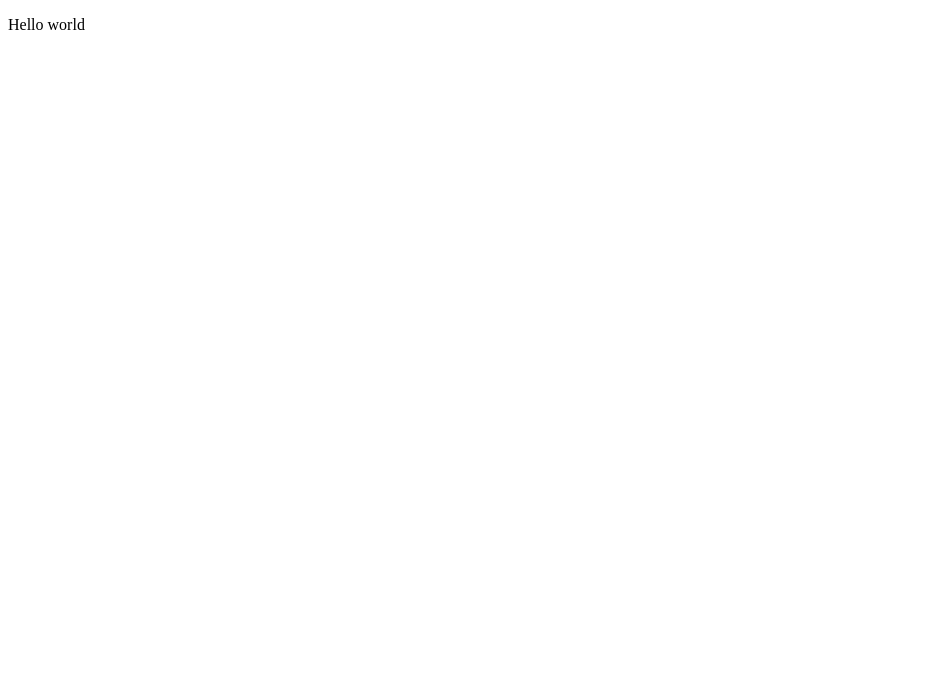
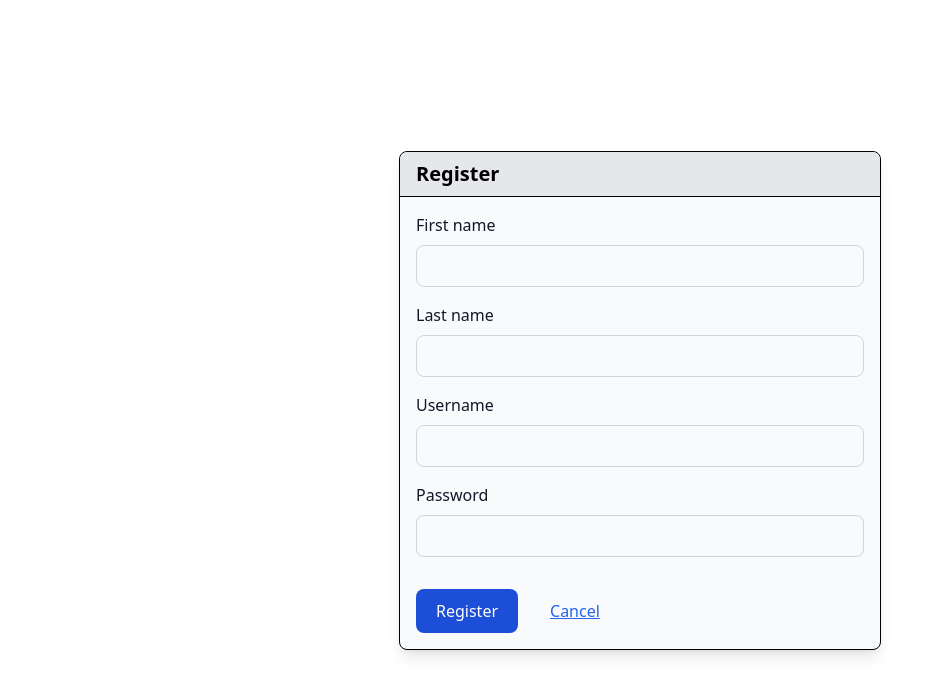
Before and after one commit to Caffadras/chatio-fe, an Angular app: page / in a window 1280 px wide. Shown: the top 696 px of the page, without its empty margins (0-935 px from the left). Built offline with nearby package versions, Linux system fonts and the light colour scheme.

Commit message:
added tailwindcss and coded login form template

```diff
--- a/package.json
+++ b/package.json
@@ -27,12 +27,17 @@
     "@angular/cli": "~15.2.4",
     "@angular/compiler-cli": "^15.2.0",
     "@types/jasmine": "~4.3.0",
+    "autoprefixer": "^10.4.14",
     "jasmine-core": "~4.5.0",
     "karma": "~6.4.0",
     "karma-chrome-launcher": "~3.1.0",
     "karma-coverage": "~2.2.0",
     "karma-jasmine": "~5.1.0",
     "karma-jasmine-html-reporter": "~2.0.0",
+    "postcss": "^8.4.21",
+    "prettier": "^2.8.6",
+    "prettier-plugin-tailwindcss": "^0.2.5",
+    "tailwindcss": "^3.2.7",
     "typescript": "~4.9.4"
   }
 }
--- a/src/app/app.component.html
+++ b/src/app/app.component.html
@@ -1 +1,3 @@
-<p>Hello world</p>
+<div class="grid place-items-center min-h-[100dvh]">
+  <app-login-form></app-login-form>
+</div>
--- /dev/null
+++ b/src/app/login-form/login-form.component.html
@@ -0,0 +1,71 @@
+<div
+  class="m-[1rem] rounded-lg border-[1px] border-black bg-slate-50 shadow-lg"
+>
+  <div
+    class="rounded-t-lg border-b-[1px] border-black bg-gray-200 px-[1rem] py-[0.5rem] text-xl font-semibold"
+  >
+    Register
+  </div>
+  <form class="w-[30rem] p-[1rem]">
+    <div>
+      <label for="first_name" class="mb-2 block text-gray-900"
+        >First name</label
+      >
+      <input
+        type="text"
+        id="first_name"
+        class="block w-full rounded-lg border border-gray-300 bg-gray-50 p-2.5 text-sm text-gray-900 focus:border-blue-500 focus:outline-none focus:ring-2 focus:ring-blue-500"
+        required
+      />
+    </div>
+
+    <div class="mt-[1rem]">
+      <label for="last_name" class="mb-2 block text-gray-900"
+        >Last name</label
+      >
+      <input
+        type="text"
+        id="last_name"
+        class="block w-full rounded-lg border border-gray-300 bg-gray-50 p-2.5 text-sm text-gray-900 focus:border-blue-500 focus:outline-none focus:ring-2 focus:ring-blue-500"
+        required
+      />
+    </div>
+
+    <div class="mt-[1rem]">
+      <label for="username" class="mb-2 block text-gray-900"
+        >Username</label
+      >
+      <input
+        type="text"
+        id="username"
+        class="block w-full rounded-lg border border-gray-300 bg-gray-50 p-2.5 text-sm text-gray-900 focus:border-blue-500 focus:outline-none focus:ring-2 focus:ring-blue-500"
+        required
+      />
+    </div>
+
+    <div class="mt-[1rem]">
+      <label for="password" class="mb-2 block text-gray-900"
+        >Password</label
+      >
+      <input
+        type="password"
+        id="password"
+        class="block w-full rounded-lg border border-gray-300 bg-gray-50 p-2.5 text-sm text-gray-900 focus:border-blue-500 focus:outline-none focus:ring-2 focus:ring-blue-500"
+        required
+      />
+    </div>
+
+    <div class="flex items-center mt-[2rem]">
+      <button
+        type="submit"
+        class="mr-[2rem] rounded-lg bg-blue-700 px-5 py-2.5 font-medium text-white hover:bg-blue-800 focus:outline-none focus:ring-2 focus:ring-blue-300"
+      >
+        Register
+      </button>
+
+      <a href="#" class="font-medium text-blue-600 underline dark:text-blue-500"
+        >Cancel</a
+      >
+    </div>
+  </form>
+</div>
--- a/src/styles.css
+++ b/src/styles.css
@@ -1 +1,4 @@
 /* You can add global styles to this file, and also import other style files */
+@tailwind base;
+@tailwind components;
+@tailwind utilities;
--- /dev/null
+++ b/tailwind.config.js
@@ -0,0 +1,10 @@
+/** @type {import('tailwindcss').Config} */
+module.exports = {
+  content: [
+    "./src/**/*.{html,ts}",
+  ],
+  theme: {
+    extend: {},
+  },
+  plugins: [],
+}
```
Also changed, not shown: src/app/app.module.ts (+6 -4 lines), src/app/login-form/login-form.component.ts (added, +10 -0 lines), src/app/login-form/login-form.component.css (added), 2 other files (tests, documents, lock files or other folders).
